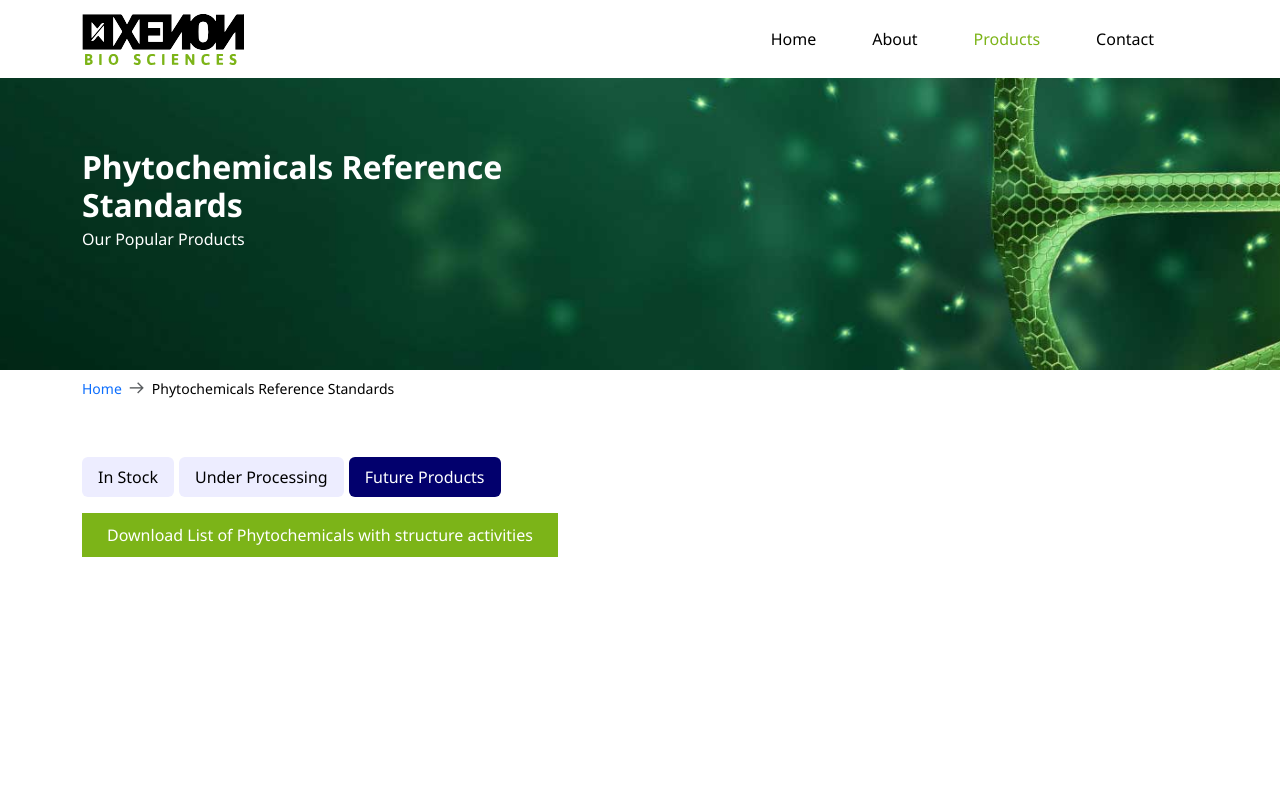
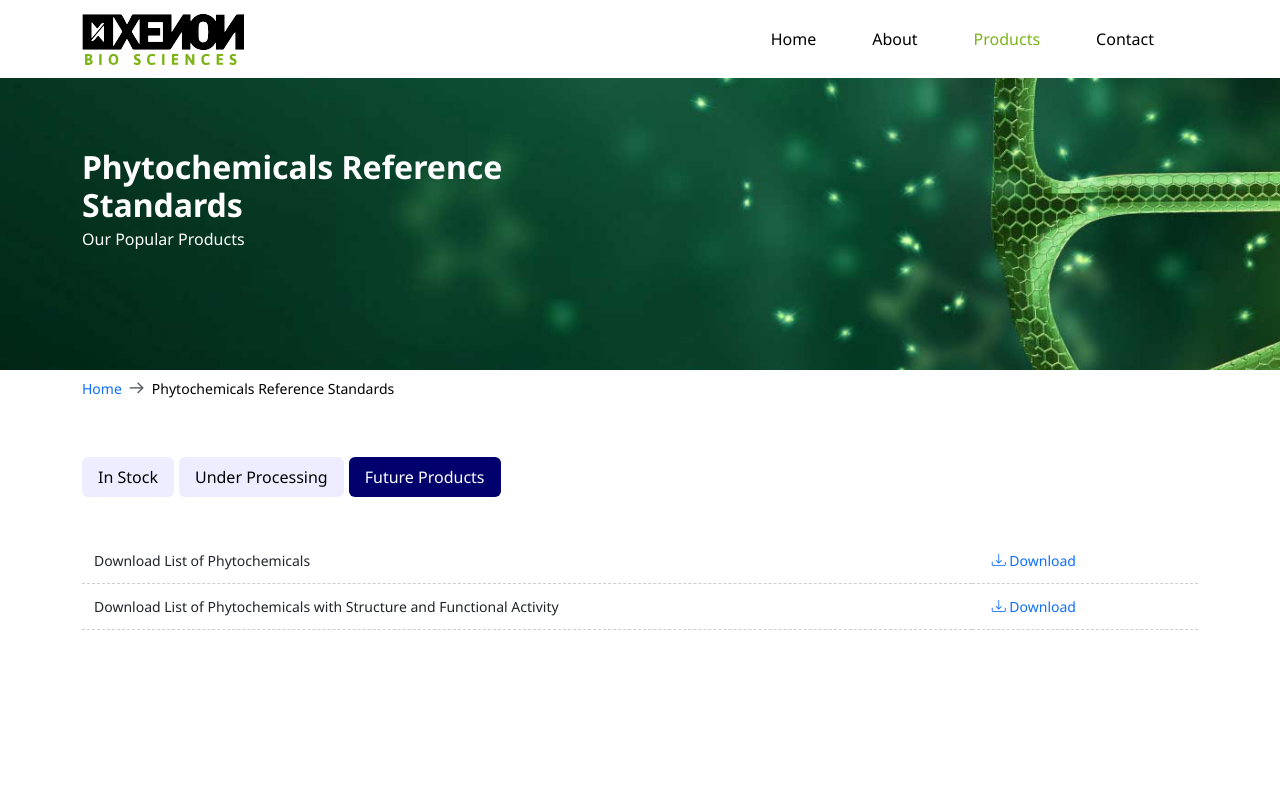
Before and after one commit to praveengupthanandipati/xenonnew, a React (Vite) app: page /Products in a window 1280 px wide. Both pictures are taken after a click on the tab "Future Products". Shown: the top 800 px of the page. Built offline with nearby package versions, Linux system fonts and the light colour scheme.

Commit message:
updating the downloads

```diff
--- a/src/pages/Products.jsx
+++ b/src/pages/Products.jsx
@@ -171,15 +171,34 @@ const Products = () => {
                   aria-labelledby="pills-Synthetic-analogs-of-Lead-tab"
                 >
                   <div className="row">
-                    <div className="col-md-6">
-                      <NavLink
-                        className="green-btn"
-                        to={phytochemicalsPdf}
-                        target="_blank"
-                      >
-                        Download List of Phytochemicals with structure
-                        activities
-                      </NavLink>
+                    <div className="col-md-12">
+
+                    <div className="table-responsive">
+                      <table className="table table-hover">
+                          <tr>
+                              <td>Download List of Phytochemicals</td>
+                              <td>
+                               <NavLink
+                                  className="link-primary"
+                                  to={phytochemicalsPdf}
+                                  target="_blank">
+                                    <i class="bi bi-download"></i> Download
+                                </NavLink>
+                              </td>
+                          </tr>
+                          <tr>
+                              <td>Download List of Phytochemicals with Structure and Functional Activity</td>
+                              <td>
+                               <NavLink
+                                  className="link-primary"
+                                  to={phytochemicalsPdf}
+                                  target="_blank">
+                                    <i class="bi bi-download"></i> Download
+                                </NavLink>
+                              </td>
+                          </tr>
+                        </table>
+                      </div>
                     </div>
                   </div>
                 </div>
--- a/src/styles/App.scss
+++ b/src/styles/App.scss
@@ -546,14 +546,7 @@ main{
         font-size: v.$fsize - 1;
         padding: 12px;
 
-        a {
-          color: map.get(v.$colors, "black");
 
-          &:hover {
-            text-decoration: underline;
-            color: map.get(v.$colors, "primary");
-          }
-        }
       }
     }
   }
```
Also changed, not shown: src/data/Phytochemicals_data.js (+103 -103 lines).
